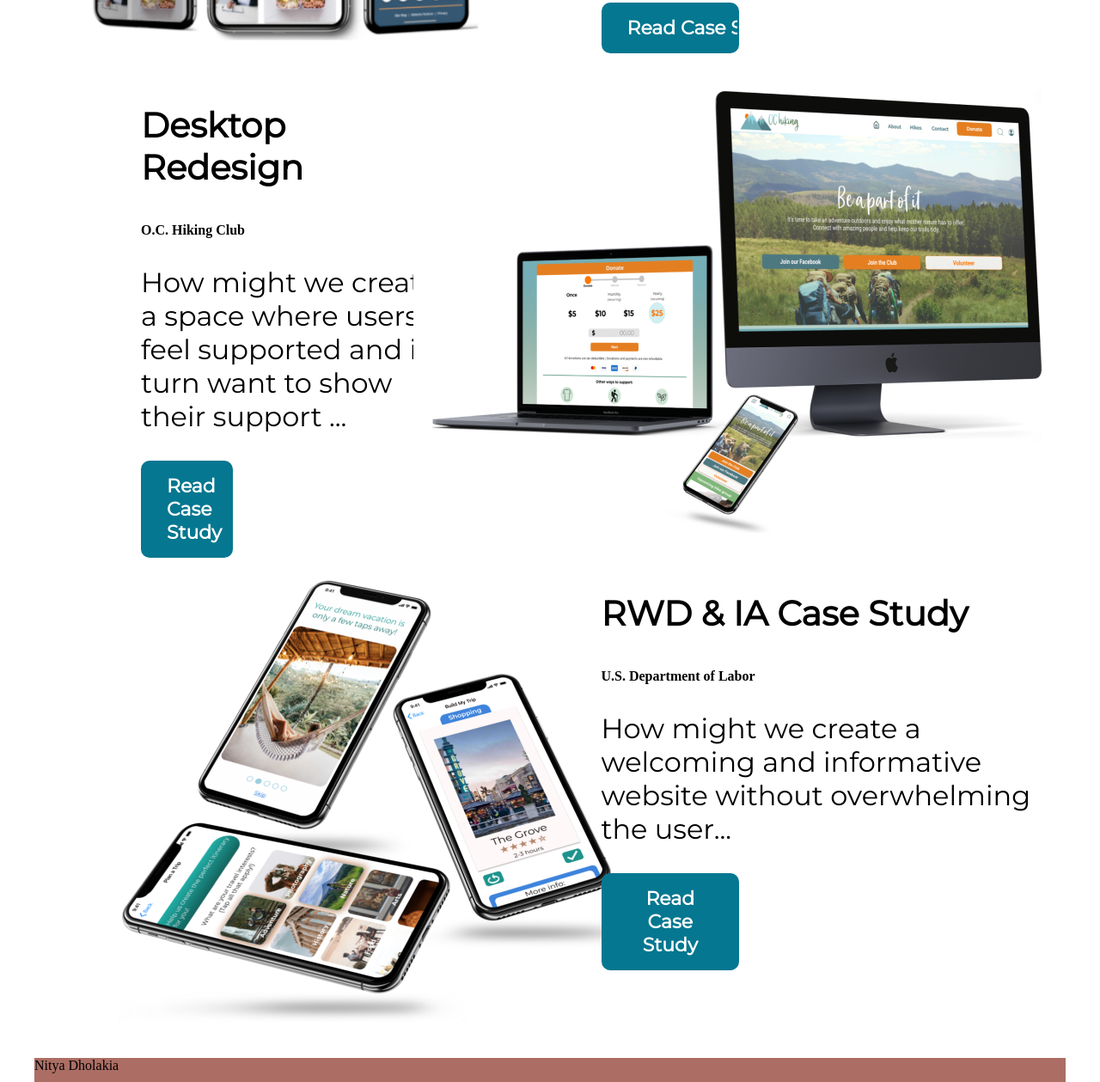
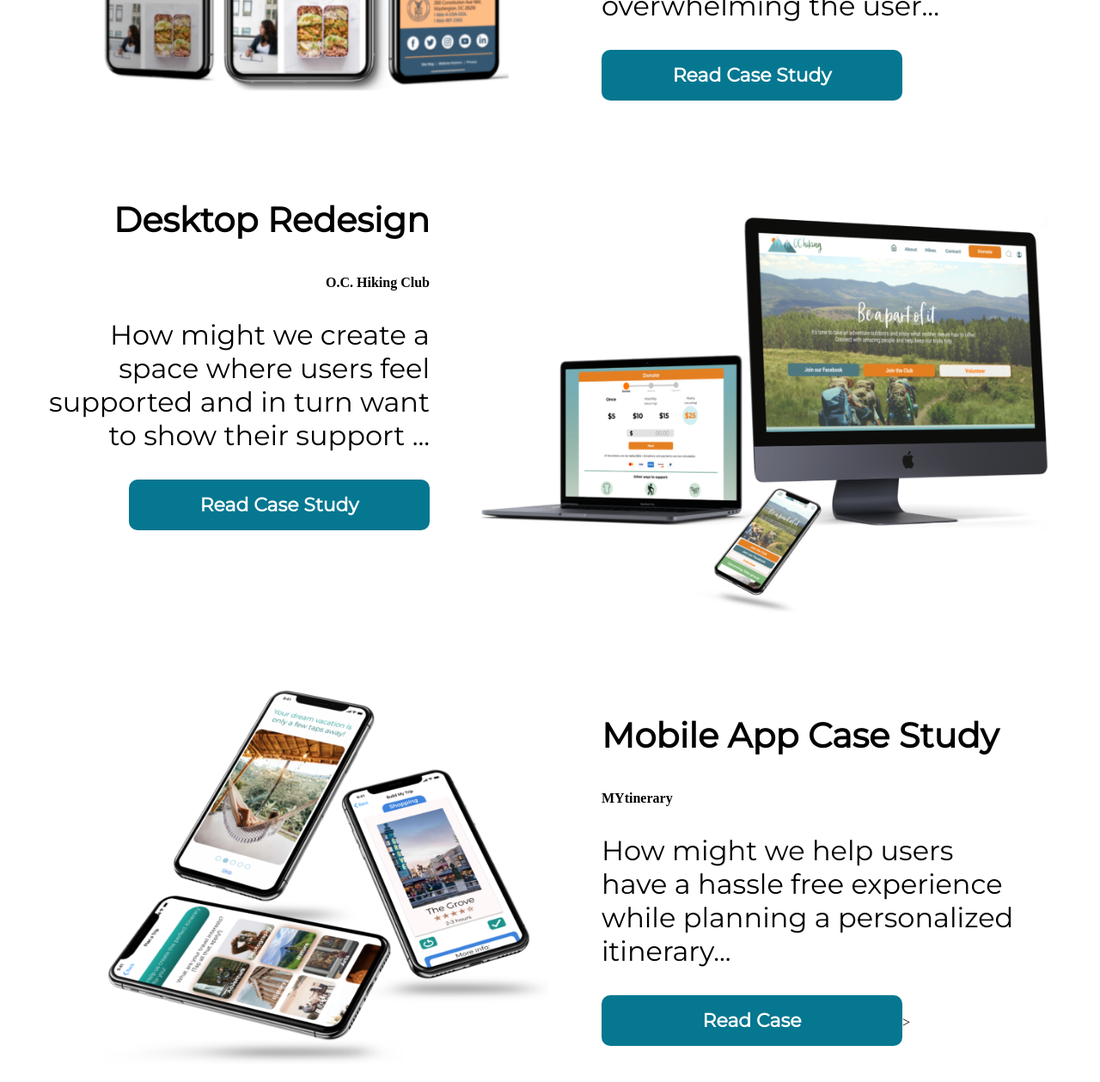
Before and after one commit to ndholakia97/UX_UI_HW_18_ND, a plain HTML site: page index.html in a window 1280 px wide. Shown: the part 1667-2926 px from the top of the page at 86% size. Drawn offline with Linux system fonts and the light colour scheme.

Commit message:
My Work Layout Set

```diff
--- a/css/style.css
+++ b/css/style.css
@@ -2,6 +2,7 @@
     margin: 0;
     background-color: #222;
     font-family:'Montserrat';
+    max-width: 1020px;
 }
 .container {
     width: 80%;
@@ -83,23 +84,42 @@ justify-content:left;
 .workGrid {
     display: grid;
     grid-template-areas: myArea myArea myArea myArea myArea myArea;
-    grid-template-columns: 40% 60%;
-    padding: 5px;
-    width: auto;
+    grid-template-columns: 50% 50%;
+    grid-template-rows: 550px 550px 550px;
 }
-#image1 {
+.workGrid .image1 {
     border-radius: 30px;
-    width: 120%;
+    width: 90%;
     margin-right: auto;
-    padding: 10px 0;
+    padding: 50px 0;
     margin: 20x;
 }
-#image2 {
+.workGrid .image2 {
     border-radius: 30px;
-    width: 100%;
+    width: 90%;
     margin-left: auto;
-    padding: 10px 0;
+    padding: 50px 0;
     margin: 20x;
+}
+.workGrid .image3 {
+    border-radius: 20px;
+    width: 130%;
+    margin-left: auto;
+    padding: 50px 0;
+    margin: 30x;
+}
+.project1 {
+    margin: 40px;
+    padding: 20px;
+}
+.project2 {
+    margin-right: 130px;
+    padding: 10px;
+    text-align: right;
+}
+.project3 {
+    margin: 40px;
+    padding: 20px;
 }
 .workGrid .text {
     margin-left: 25%;
@@ -160,9 +180,9 @@ button {
     font-size: 22px;
     border-radius: 10px;
     stroke: white;
-    width: 30%;
+    width: 350px;
     border: 2px solid #057790;
-    padding: 14px 28px;
+    padding: 14px;
     cursor: pointer;
 }
 
@@ -175,7 +195,20 @@ padding-top: initial;
     font-weight: bolder;
     font-family: "Montserrat";
 }
+h1 {
+    color: black;
+    font-size: 40px;
+    font-weight: bolder;
+    font-family: "Montserrat";
+}
 .text h2 {
+    color: black;
+    font-size: 40px;
+    font-weight: 900;
+    font-family: "Montserrat";
+    text-align: right;
+}
+h2 {
     color: black;
     font-size: 40px;
     font-weight: 900;
@@ -187,6 +220,11 @@ padding-top: initial;
     font-size: 32px;
     font-family: "Montserrat";
 }
+p {
+   color: black;
+    font-size: 32px;
+    font-family: "Montserrat";
+}
 .text p1 {
     color: black;
     font-size: 20px;
@@ -195,7 +233,6 @@ padding-top: initial;
 .footer {
     background-color: #AC6E64;
     margin: 0 auto;
-
 }
  footer ul {
      margin: 0;
--- a/index.html
+++ b/index.html
@@ -59,14 +59,14 @@
          These are some of the skills and tools I use throughout my design process and case studies. Learn more about me and my skills in the About section!
          </p>
          <div>
-            <input type="button" id=Button1 value="About Me">
+            <button>About Me</button>
         </div>
         </div>
 
 </div>
 </section>
 
-<!--My Work-->
+<!-- My Work Section Constructed using CSS Grid -->
 <section class="myWork">
     <div class="text">
         <h1>My Work</h1>
@@ -74,38 +74,38 @@
     </div>
 
 <div class="workGrid">
-    <div>
-        <img src="images/img_DOL.png" class="left" id=image1>
+    <div class="image1">
+        <img src="images/img_DOL.png" class="left" width="600px" height="450px">
     </div>
-        <div class="text">
+        <div class="project1">
             <h1>RWD & IA Case Study</h1>
             <h4>U.S. Department of Labor</h4>
             <p>How might we create a
                 welcoming and informative website without overwhelming the user...</p>
-            <input type="button" id=Button1 value="Read Case Study">
+            <button>Read Case Study</button>
         </div>
 
 
 
-            <div class="text">
+            <div class="project2">
                 <h1>Desktop Redesign</h1>
                 <h4>O.C. Hiking Club</h4>
                 <p>How might we create a space where users feel supported and in turn want to show their support ...</p>
-                <button>Read Case Study</button>
-            </div>
-            <div>
-                <img src="images/img_Hiking.png" class="right" id=image>
+             <button>Read Case Study</button>
+             </div>
+            <div class="image2">
+                <img src="images/img_Hiking.png" class="right" width="700px" height="500px">
             </div>
 
 
-            <div>
-                <img src="images/img_MYtinerary.png" class="left">
+            <div class="image3">
+                <img src="images/img_MYtinerary.png" class="left" width="650" height="475">
             </div>
-            <div class="text">
-                 <h1>RWD & IA Case Study</h1>
-                <h4>U.S. Department of Labor</h4>
-                <p>How might we create a welcoming and informative website without overwhelming the user...</p>
-                <button>Read Case Study</button>
+            <div class="project3">
+                 <h1>Mobile App Case Study</h1>
+                <h4>MYtinerary</h4>
+                <p>How might we help users have a hassle free experience while planning a personalized itinerary...</p>
+                <button>Read Case</button>>
             </div>
 
 
```
